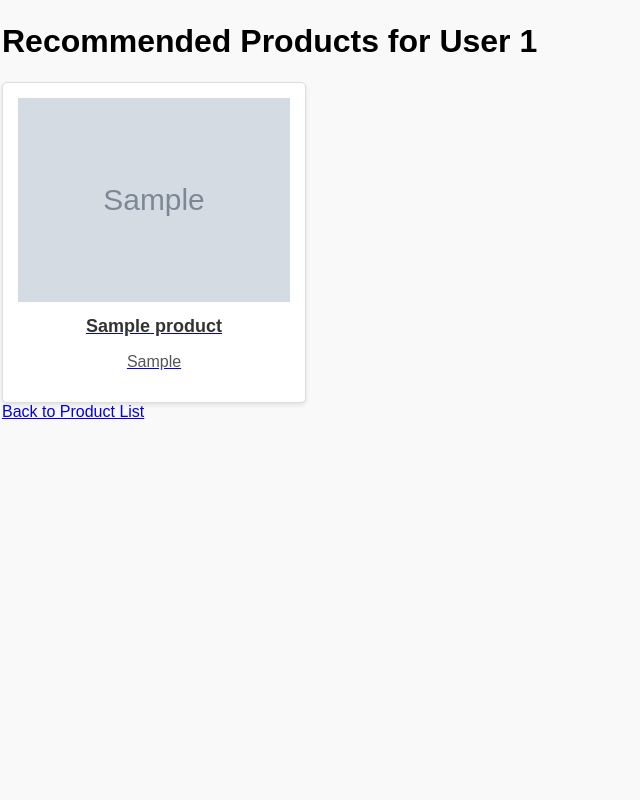
After one commit to Binura22/Appliances_Recommendation_System, a Flask app: template templates/recommendations.html in a window 1280 px wide. The commit adds this page. Shown: the whole page, without its empty margins (0-640 px from the left). Run offline with Flask 3, Linux system fonts and the light colour scheme; the template is opened without the code that fills it: most values are stand-ins (such as "Sample title", 1, 10 or a date in 2020); grey boxes marked "Sample" are stand-in pictures; parts of the project's set-up code (start-up, migrations or seed data) failed here and were passed over.

Commit message:
Implemented Collaborative Filtering Function

```diff
--- a/app.py
+++ b/app.py
@@ -3,6 +3,8 @@ import pandas as pd
 import gdown
 import os
 import ast
+import numpy as np
+from sklearn.metrics.pairwise import cosine_similarity
 
 app = Flask(__name__)
 
@@ -16,6 +18,8 @@ if not os.path.exists(output_csv):
 
 # Load the dataset
 data = pd.read_csv(output_csv)
+# Load the user-item matrix from the CSV file
+user_item_matrix = pd.read_csv('user_item_matrix.csv', index_col='user_id')
 
 # Remove duplicate products, keeping the first occurrence by parent_asin
 data_unique = data.drop_duplicates(subset='parent_asin', keep='first')
@@ -34,6 +38,14 @@ def get_hi_res_image(images):
 
 # Apply the function to the images column
 data_unique['hi_res_image'] = data_unique['images'].apply(get_hi_res_image)
+
+# Load the preprocessed user-item matrix
+user_item_matrix = pd.read_csv('user_item_matrix.csv', index_col='user_id')
+original_nan_mask = pd.read_csv('original_nan_mask.csv', index_col='user_id')
+
+# Compute user-user similarity matrix using cosine similarity
+user_similarity = cosine_similarity(user_item_matrix)
+
 
 @app.route('/')
 def index():
@@ -72,5 +84,47 @@ def product_detail(asin):
     product = data_unique[data_unique['asin'] == asin].iloc[0]
     return render_template('product_detail.html', product=product)
 
+
+@app.route('/collab-recommend/<user_id>')
+def collab_recommend(user_id):
+    # Check if the user exists in the user_item_matrix
+    if user_id not in user_item_matrix.index:
+        return f"No data available for user {user_id}", 404
+
+    # Use original_nan_mask to find unrated items (originally NaN)
+    unrated_items = original_nan_mask.loc[user_id]
+    unrated_items = unrated_items[unrated_items].index  # Filter the originally unrated items
+
+    if len(unrated_items) == 0:
+        return f"User {user_id} has rated all items.", 200
+
+    # Compute similarity scores between the target user and other users
+    similarity_scores = user_similarity[user_item_matrix.index.get_loc(user_id)]
+
+    # Sort users by similarity scores (excluding the user themselves)
+    similar_users_indices = similarity_scores.argsort()[::-1][1:]
+
+    # Get the ratings of similar users for the unrated items
+    similar_users_ratings = user_item_matrix.iloc[similar_users_indices][unrated_items]
+
+    # Calculate predicted ratings for the unrated items based on similar users' ratings
+    weighted_ratings = similar_users_ratings.T.dot(similarity_scores[similar_users_indices])
+    similarity_sums = similarity_scores[similar_users_indices].sum()
+
+    predicted_ratings = weighted_ratings / similarity_sums
+
+    # Get the top N recommended items (let's say top 5)
+    top_recommended_items = predicted_ratings.nlargest(5).index
+
+    # Retrieve product details from the original dataset for these recommendations
+    recommended_products = data[data['asin'].isin(top_recommended_items)]
+
+    # If no products found, return a message
+    if recommended_products.empty:
+        return f"No recommendations available for user {user_id}", 200
+
+    # Render the recommendations page with the recommended products
+    return render_template('recommendations.html', products=recommended_products.to_dict(orient='records'), user_id=user_id)
+
 if __name__ == '__main__':
     app.run(debug=True)
--- a/static/css/styles.css
+++ b/static/css/styles.css
@@ -253,3 +253,37 @@ footer {
 .pagination span {
     margin: 0 5px;
 }
+
+
+
+
+.product-grid {
+    display: grid;
+    grid-template-columns: repeat(4, 1fr);
+    gap: 20px;
+}
+
+.product-card {
+    background-color: white;
+    border: 1px solid #ddd;
+    padding: 15px;
+    text-align: center;
+    border-radius: 5px;
+    box-shadow: 0 2px 4px rgba(0,0,0,0.1);
+}
+
+.product-card img {
+    width: 100%;
+    height: auto;
+    object-fit: cover;
+}
+
+.product-card h3 {
+    font-size: 18px;
+    margin: 10px 0;
+    color: #333;
+}
+
+.product-card p {
+    color: #555;
+}
--- /dev/null
+++ b/templates/recommendations.html
@@ -0,0 +1,30 @@
+<!DOCTYPE html>
+<html lang="en">
+<head>
+    <meta charset="UTF-8">
+    <meta name="viewport" content="width=device-width, initial-scale=1.0">
+    <title>Recommended Products</title>
+    <link rel="stylesheet" href="{{ url_for('static', filename='css/styles.css') }}">
+</head>
+<body>
+    <h1>Recommended Products for User {{ user_id }}</h1>
+
+    <div class="product-grid">
+        {% if products %}
+            {% for product in products %}
+            <div class="product-card">
+                <a href="{{ url_for('product_detail', asin=product['asin']) }}">
+                    <img src="{{ product['hi_res_image'] }}" alt="{{ product['product_title'] }}">
+                    <h3>{{ product['product_title'] }}</h3>
+                    <p>{{ product['main_category'] }}</p>
+                </a>
+            </div>
+            {% endfor %}
+        {% else %}
+            <p>No recommendations available for this user.</p>
+        {% endif %}
+    </div>
+
+    <a href="{{ url_for('index') }}">Back to Product List</a>
+</body>
+</html>
```
Also changed, not shown: 1 other file.
